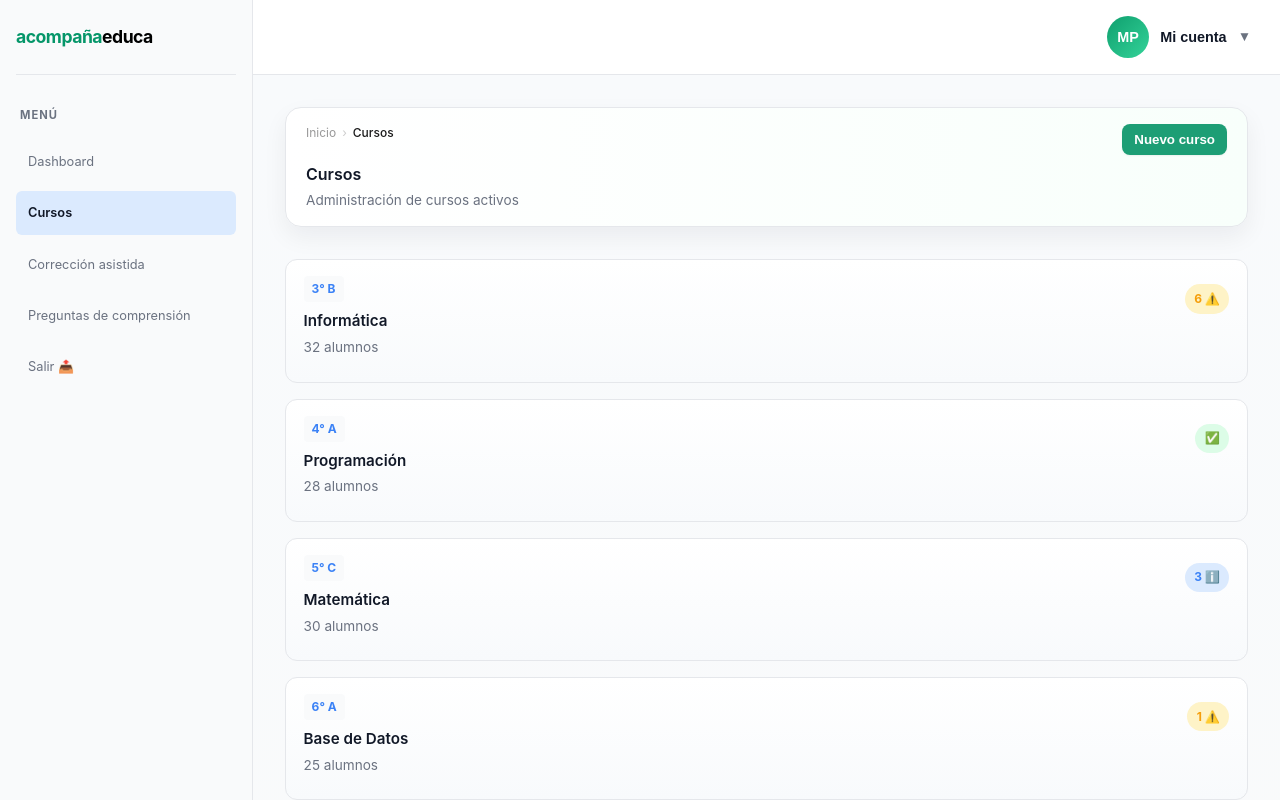
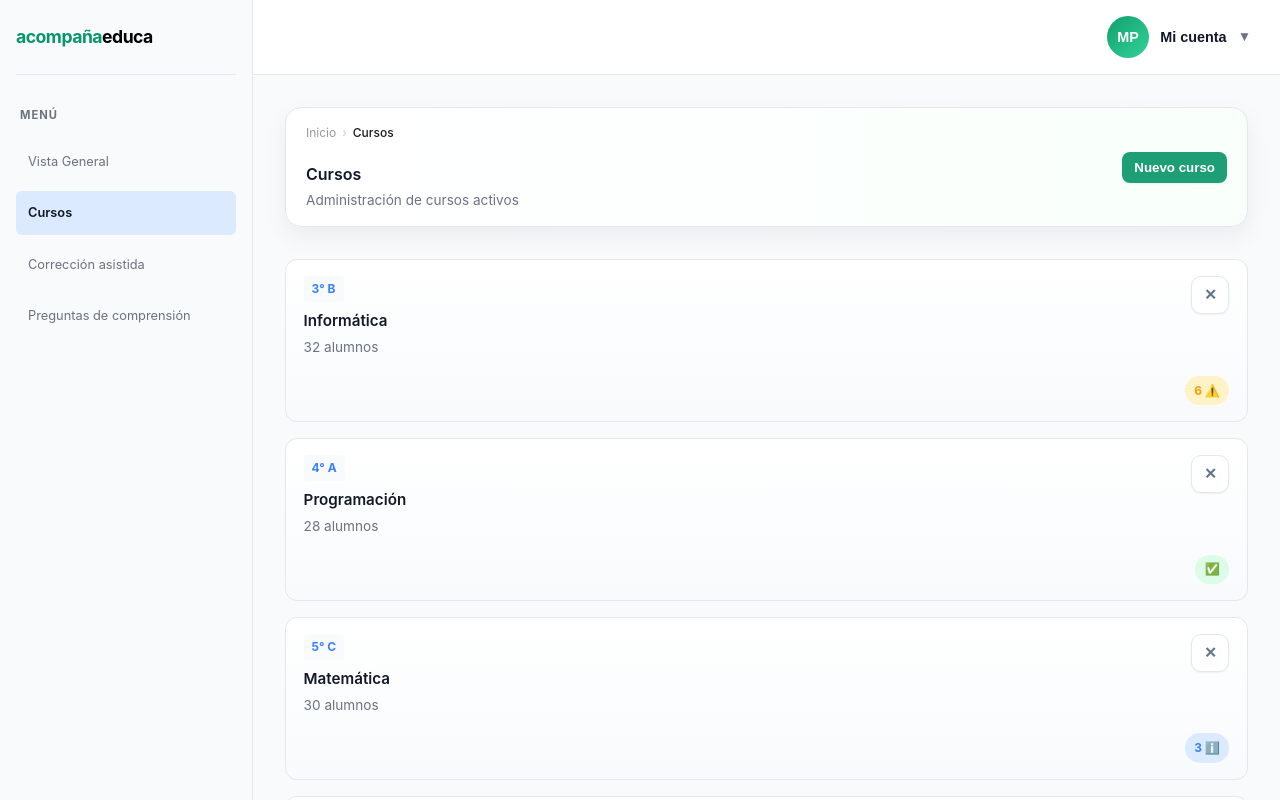
Before and after one commit to thomiperezz/TPO-Seminario-G2, a React (Vite) app: page /course in a window 1280 px wide. Shown: the top 800 px of the page. Built offline with nearby package versions, Linux system fonts and the light colour scheme.

Commit message:
actualizacion de pantallas

```diff
--- a/src/assets/styles/global.css
+++ b/src/assets/styles/global.css
@@ -55,8 +55,9 @@
   box-shadow: 0 10px 24px rgba(15, 23, 42, 0.06);
   display: flex;
   justify-content: space-between;
-  align-items: flex-start;
+  align-items: center;
   margin-bottom: 2rem;
+  gap: 1rem;
 }
 
 .app-header-title {
@@ -311,6 +312,83 @@ body {
   gap: 1rem;
 }
 
+.delete-modal-overlay {
+  position: fixed;
+  inset: 0;
+  background: rgba(15, 23, 42, 0.55);
+  display: flex;
+  align-items: center;
+  justify-content: center;
+  z-index: 1000;
+}
+
+.delete-modal {
+  width: min(420px, 90vw);
+  background: #fff;
+  border-radius: 16px;
+  padding: 24px;
+  box-shadow: 0 18px 40px rgba(15, 23, 42, 0.18);
+  text-align: center;
+}
+
+.delete-modal-icon {
+  width: 52px;
+  height: 52px;
+  margin: 0 auto 12px;
+  border-radius: 999px;
+  background: #fef3c7;
+  color: #d97706;
+  display: flex;
+  align-items: center;
+  justify-content: center;
+  font-size: 1.5rem;
+  font-weight: 700;
+}
+
+.delete-modal-title {
+  margin: 0;
+  font-size: 1rem;
+  font-weight: 700;
+  color: #0f172a;
+}
+
+.delete-modal-text {
+  margin: 10px 0 18px;
+  font-size: 0.9rem;
+  color: #475569;
+  line-height: 1.4;
+}
+
+.delete-modal-actions {
+  display: flex;
+  justify-content: center;
+  gap: 10px;
+}
+
+.delete-modal-button {
+  border: none;
+  border-radius: 10px;
+  padding: 0.7rem 1rem;
+  font-size: 0.9rem;
+  font-weight: 600;
+  cursor: pointer;
+  transition: transform 0.15s ease;
+}
+
+.delete-modal-button:hover {
+  transform: translateY(-1px);
+}
+
+.delete-modal-button--cancel {
+  background: #eef2ff;
+  color: #1e3a8a;
+}
+
+.delete-modal-button--confirm {
+  background: #dc2626;
+  color: #fff;
+}
+
 .course-card {
   padding: 1rem 1.1rem;
   border-radius: 12px;
@@ -325,6 +403,49 @@ body {
   border-color: var(--color-accent);
   transform: translateY(-1px);
   box-shadow: 0 10px 18px rgba(15, 23, 42, 0.06);
+}
+
+.course-card-content {
+  flex: 1;
+}
+
+.course-card-actions {
+  display: flex;
+  flex-direction: column;
+  align-items: flex-end;
+  gap: 0.5rem;
+}
+
+.course-delete-btn {
+  width: 38px;
+  height: 38px;
+  display: inline-flex;
+  align-items: center;
+  justify-content: center;
+  background: #fff;
+  border: 1px solid #e2e8f0;
+  color: #64748b;
+  border-radius: 10px;
+  cursor: pointer;
+  transition: all 0.2s ease;
+  box-shadow: 0 1px 2px rgba(15, 23, 42, 0.06);
+}
+
+.course-delete-btn:hover {
+  background: #fff1f2;
+  color: #dc2626;
+  border-color: #fecaca;
+}
+
+.course-delete-icon {
+  font-size: 0.95rem;
+  font-weight: 700;
+}
+
+.course-card-footer {
+  display: flex;
+  justify-content: flex-end;
+  margin-top: 0.65rem;
 }
 
 /* Botón agregar curso (reemplaza el texto de bienvenida) */
--- a/src/components/course/CourseCard.jsx
+++ b/src/components/course/CourseCard.jsx
@@ -1,17 +1,49 @@
-//import React from 'react';
 import '../../assets/styles/global.css';
 import { useNavigate } from 'react-router-dom';
 
-const CourseCard = ({ code, name, info, alerts, alertType = 'info' }) => {
+const CourseCard = ({ id, code, name, info, alerts, alertType = 'info', onDelete }) => {
   const navigate = useNavigate();
+
+  const handleDelete = (event) => {
+    event.stopPropagation();
+    onDelete?.(id, name);
+  };
+
+  const handleOpenCourse = () => {
+    navigate('/detalle-curso', {
+      state: {
+        course: {
+          id,
+          code,
+          name,
+          info,
+          alerts,
+          alertType,
+        },
+      },
+    });
+  };
+
   return (
-    <div className="course-card" onClick={() => navigate('/detalle-curso')}>
+    <div className="course-card" onClick={handleOpenCourse}>
       <div className="course-header">
-          <div>
+        <div className="course-card-content">
           <div className="course-code">{code}</div>
           <p className="course-name">{name}</p>
           <p className="course-info">{info}</p>
         </div>
+        <div className="course-card-actions">
+          <button
+            type="button"
+            className="course-delete-btn"
+            onClick={handleDelete}
+            aria-label={`Eliminar curso ${name}`}
+          >
+            <span className="course-delete-icon">✕</span>
+          </button>
+        </div>
+      </div>
+      <div className="course-card-footer">
         <div className={`course-alerts ${alertType}`}>
           {alerts}
         </div>
--- a/src/config/menuConfig.jsx
+++ b/src/config/menuConfig.jsx
@@ -1,7 +1,7 @@
 export const menuItems = [
   {
     key: 'dashboard',
-    label: 'Dashboard',
+    label: 'Vista General',
     path: '/dashboard',
   },
   {
@@ -18,10 +18,5 @@ export const menuItems = [
     key: 'checkquestions',
     label: 'Preguntas de comprensión',
     path: '/preguntas-comprensión',
-  },
-  {
-    key: 'exit',
-    label: 'Salir  📤',
-    path: '/',
-  },
+  }
 ];
--- a/src/pages/Course.jsx
+++ b/src/pages/Course.jsx
@@ -1,13 +1,14 @@
+import { useEffect, useState } from 'react';
 import { useNavigate } from 'react-router-dom';
 import MainLayout from '../layouts/MainLayout';
 import Header from '../components/Header';
 import CourseCard from '../components/course/CourseCard';
 
-const Course = () => {
-  const navigate = useNavigate();
+const STORAGE_KEY = 'cursos-app';
 
-  const courses = [
+const initialCourses = [
   {
+    id: 'default-1',
     code: '3° B',
     name: 'Informática',
     info: '32 alumnos',
@@ -15,6 +16,7 @@ const Course = () => {
     alertType: 'warning'
   },
   {
+    id: 'default-2',
     code: '4° A',
     name: 'Programación',
     info: '28 alumnos',
@@ -22,6 +24,7 @@ const Course = () => {
     alertType: 'success'
   },
   {
+    id: 'default-3',
     code: '5° C',
     name: 'Matemática',
     info: '30 alumnos',
@@ -29,6 +32,7 @@ const Course = () => {
     alertType: 'info'
   },
   {
+    id: 'default-4',
     code: '6° A',
     name: 'Base de Datos',
     info: '25 alumnos',
@@ -36,6 +40,46 @@ const Course = () => {
     alertType: 'warning'
   }
 ];
+
+const Course = () => {
+  const navigate = useNavigate();
+  const [courses, setCourses] = useState(() => {
+    const savedCourses = localStorage.getItem(STORAGE_KEY);
+
+    if (!savedCourses) {
+      return initialCourses;
+    }
+
+    try {
+      return JSON.parse(savedCourses);
+    } catch {
+      return initialCourses;
+    }
+  });
+  const [courseToDelete, setCourseToDelete] = useState(null);
+
+  useEffect(() => {
+    localStorage.setItem(STORAGE_KEY, JSON.stringify(courses));
+  }, [courses]);
+
+  const handleDeleteCourse = (courseId, courseName) => {
+    setCourseToDelete({ id: courseId, name: courseName });
+  };
+
+  const confirmDeleteCourse = () => {
+    if (!courseToDelete) {
+      return;
+    }
+
+    setCourses((prevCourses) =>
+      prevCourses.filter((course) => course.id !== courseToDelete.id)
+    );
+    setCourseToDelete(null);
+  };
+
+  const cancelDeleteCourse = () => {
+    setCourseToDelete(null);
+  };
 
   return (
     <MainLayout>
@@ -54,15 +98,40 @@ const Course = () => {
           }
         ]}
       />
+
+      {courseToDelete && (
+        <div className="delete-modal-overlay" onClick={cancelDeleteCourse}>
+          <div className="delete-modal" onClick={(event) => event.stopPropagation()}>
+            <div className="delete-modal-icon">!</div>
+            <h3 className="delete-modal-title">¿Desea eliminar el curso?</h3>
+            <p className="delete-modal-text">
+              Está a punto de eliminar <strong>{courseToDelete.name}</strong>.
+              <br />
+              ¿Quiere eliminar el curso?
+            </p>
+            <div className="delete-modal-actions">
+              <button className="delete-modal-button delete-modal-button--cancel" onClick={cancelDeleteCourse}>
+                Volver
+              </button>
+              <button className="delete-modal-button delete-modal-button--confirm" onClick={confirmDeleteCourse}>
+                Confirmar
+              </button>
+            </div>
+          </div>
+        </div>
+      )}
+
       <div className="course-list">
         {courses.map((course) => (
           <CourseCard
-            key={`${course.code}-${course.name}`}
+            key={course.id}
+            id={course.id}
             code={course.code}
             name={course.name}
             info={course.info}
             alerts={course.alerts}
             alertType={course.alertType}
+            onDelete={handleDeleteCourse}
           />
         ))}
       </div>
--- a/src/pages/Dashboard.jsx
+++ b/src/pages/Dashboard.jsx
@@ -1,11 +1,78 @@
-import React from 'react';
+import { useEffect, useState } from 'react';
 import MainLayout from '../layouts/MainLayout';
 import Header from '../components/Header';
 import StatCard from '../components/ui/StatCard.jsx';
 import ActivityItem from '../components/ui/ActivityItem.jsx';
 import CourseCard from '../components/course/CourseCard.jsx';
 
+const STORAGE_KEY = 'cursos-app';
+
+const initialCourses = [
+  {
+    id: 'default-1',
+    code: '3° B',
+    name: 'Informática',
+    info: '32 alumnos',
+    alerts: '6 ⚠️',
+    alertType: 'warning'
+  },
+  {
+    id: 'default-2',
+    code: '4° A',
+    name: 'Programación',
+    info: '28 alumnos',
+    alerts: '✅',
+    alertType: 'success'
+  },
+  {
+    id: 'default-3',
+    code: '5° C',
+    name: 'Matemática',
+    info: '30 alumnos',
+    alerts: '3 ℹ️',
+    alertType: 'info'
+  }
+];
+
 const Dashboard = () => {
+  const [courses, setCourses] = useState(() => {
+    const savedCourses = localStorage.getItem(STORAGE_KEY);
+
+    if (!savedCourses) {
+      return initialCourses;
+    }
+
+    try {
+      return JSON.parse(savedCourses);
+    } catch {
+      return initialCourses;
+    }
+  });
+  const [courseToDelete, setCourseToDelete] = useState(null);
+
+  useEffect(() => {
+    localStorage.setItem(STORAGE_KEY, JSON.stringify(courses));
+  }, [courses]);
+
+  const handleDeleteCourse = (courseId, courseName) => {
+    setCourseToDelete({ id: courseId, name: courseName });
+  };
+
+  const confirmDeleteCourse = () => {
+    if (!courseToDelete) {
+      return;
+    }
+
+    setCourses((prevCourses) =>
+      prevCourses.filter((course) => course.id !== courseToDelete.id)
+    );
+    setCourseToDelete(null);
+  };
+
+  const cancelDeleteCourse = () => {
+    setCourseToDelete(null);
+  };
+
   return (
     <MainLayout>
       <Header
@@ -20,6 +87,28 @@ const Dashboard = () => {
           }
         ]}
       />
+
+      {courseToDelete && (
+        <div className="delete-modal-overlay" onClick={cancelDeleteCourse}>
+          <div className="delete-modal" onClick={(event) => event.stopPropagation()}>
+            <div className="delete-modal-icon">!</div>
+            <h3 className="delete-modal-title">¿Desea eliminar el curso?</h3>
+            <p className="delete-modal-text">
+              Está a punto de eliminar <strong>{courseToDelete.name}</strong>.
+              <br />
+              ¿Quiere eliminar el curso?
+            </p>
+            <div className="delete-modal-actions">
+              <button className="delete-modal-button delete-modal-button--cancel" onClick={cancelDeleteCourse}>
+                Volver
+              </button>
+              <button className="delete-modal-button delete-modal-button--confirm" onClick={confirmDeleteCourse}>
+                Confirmar
+              </button>
+            </div>
+          </div>
+        </div>
+      )}
 
       <div className="stats-grid">
         <StatCard
@@ -83,31 +172,18 @@ const Dashboard = () => {
           </h2>
 
           <div className="course-list">
-
-            <CourseCard
-              code="3° B"
-              name="Informática"
-              info="32 alumnos"
-              alerts="6 ⚠️"
-              alertType="warning"
-            />
-
-            <CourseCard
-              code="4° A"
-              name="Programación"
-              info="28 alumnos"
-              alerts="✅"
-              alertType="success"
-            />
-
-            <CourseCard
-              code="5° C"
-              name="Matemática"
-              info="30 alumnos"
-              alerts="3 ℹ️"
-              alertType="info"
-            />
-
+            {courses.map((course) => (
+              <CourseCard
+                key={course.id}
+                id={course.id}
+                code={course.code}
+                name={course.name}
+                info={course.info}
+                alerts={course.alerts}
+                alertType={course.alertType}
+                onDelete={handleDeleteCourse}
+              />
+            ))}
           </div>
         </div>
       </div>
--- a/src/pages/DetalleCurso.jsx
+++ b/src/pages/DetalleCurso.jsx
@@ -1,6 +1,6 @@
 //import React from 'react';
 import { useState } from 'react';
-import { useNavigate } from 'react-router-dom';
+import { useLocation, useNavigate } from 'react-router-dom';
 
 import Sidebar from '../components/navigation/Sidebar';
 import NavRuta from '../components/navigation/NavRuta';
@@ -14,6 +14,17 @@ import DetectedPatterns from '../components/course/DetectedPatterns';
 
 const DetalleCurso = () => {
   const navigate = useNavigate();
+  const location = useLocation();
+
+  const course = location.state?.course || {
+    code: '3° B',
+    name: 'Informática',
+    info: '32 alumnos',
+    alerts: '6 ⚠️',
+    alertType: 'warning'
+  };
+
+  const courseLabel = `${course.code} — ${course.name}`;
 
   const alumnos = [
     { iniciales: 'MG', nombre: 'Martina García', ultima: 'hace 2h', alertas: 1, tipo: 'amarillo', textoInsignia: '1 ⚠️', bg: '#E6F1FB', color: '#185FA5' },
@@ -55,11 +66,11 @@ const DetalleCurso = () => {
       <main className='course-detail-main'>
         <NavRuta items={[
           { label: 'Cursos', ruta: '/course' },
-          { label: '3° B — Informática' },
+          { label: courseLabel },
         ]} />
 
         <div className='course-detail-header'>
-          <h1 className='course-detail-title'>3° B — Informática</h1>
+          <h1 className='course-detail-title'>{courseLabel}</h1>
           <button
             onClick={() => navigate('/nueva-actividad')}
             className='new-activity-btn'
--- a/src/pages/NuevoCurso.jsx
+++ b/src/pages/NuevoCurso.jsx
@@ -3,6 +3,8 @@ import { useNavigate } from 'react-router-dom';
 import Sidebar from '../components/navigation/Sidebar';
 import NavRuta from '../components/navigation/NavRuta';
 import ToggleSwitch from '../components/ui/ToggleSwitch';
+
+const STORAGE_KEY = 'cursos-app';
 
 const NuevoCurso = () => {
   const navigate = useNavigate();
@@ -13,6 +15,46 @@ const NuevoCurso = () => {
     cambiosComplejidad: true,
     preguntasAutomaticas: false,
   });
+  const [cursoData, setCursoData] = useState({
+    nombre: '',
+    materia: 'Informática',
+    anio: '3°',
+    division: 'B',
+    turno: 'Mañana'
+  });
+
+  const handleInputChange = (field, value) => {
+    setCursoData((prev) => ({
+      ...prev,
+      [field]: value,
+    }));
+  };
+
+  const handleCreateCourse = () => {
+    const nombre = cursoData.nombre.trim();
+
+    if (!nombre) {
+      alert('Ingresá el nombre del curso antes de crearlo.');
+      return;
+    }
+
+    const newCourse = {
+      id: typeof crypto !== 'undefined' && crypto.randomUUID
+        ? crypto.randomUUID()
+        : `${Date.now()}-${Math.random().toString(36).slice(2)}`,
+      code: `${cursoData.anio} ${cursoData.division}`,
+      name: nombre,
+      info: `${cursoData.turno} · ${cursoData.materia}`,
+      alerts: '✅',
+      alertType: 'success'
+    };
+
+    const savedCourses = JSON.parse(localStorage.getItem(STORAGE_KEY) || '[]');
+    const updatedCourses = [newCourse, ...savedCourses];
+
+    localStorage.setItem(STORAGE_KEY, JSON.stringify(updatedCourses));
+    navigate('/course');
+  };
 
   return (
     <div style={{ display: 'flex', height: '100vh' }}>
@@ -30,11 +72,20 @@ const NuevoCurso = () => {
             <div style={{ fontSize: '13px', fontWeight: '500', marginBottom: '14px' }}>Información del curso</div>
             <div style={{ marginBottom: '16px' }}>
               <label style={{ fontSize: '12px', color: '#666', display: 'block', marginBottom: '6px', fontWeight: '500' }}>Nombre del curso</label>
-              <input style={{ width: '100%', padding: '8px 12px', borderRadius: '8px', border: '0.5px solid #ccc', fontSize: '13px', boxSizing: 'border-box' }} placeholder="Ej: 3° B — Informática" />
+              <input
+                value={cursoData.nombre}
+                onChange={(e) => handleInputChange('nombre', e.target.value)}
+                style={{ width: '100%', padding: '8px 12px', borderRadius: '8px', border: '0.5px solid #ccc', fontSize: '13px', boxSizing: 'border-box' }}
+                placeholder="Ej: 3° B — Informática"
+              />
             </div>
             <div style={{ marginBottom: '16px' }}>
               <label style={{ fontSize: '12px', color: '#666', display: 'block', marginBottom: '6px', fontWeight: '500' }}>Materia</label>
-              <select style={{ width: '100%', padding: '8px 12px', borderRadius: '8px', border: '0.5px solid #ccc', fontSize: '13px' }}>
+              <select
+                value={cursoData.materia}
+                onChange={(e) => handleInputChange('materia', e.target.value)}
+                style={{ width: '100%', padding: '8px 12px', borderRadius: '8px', border: '0.5px solid #ccc', fontSize: '13px' }}
+              >
                 <option>Informática</option>
                 <option>Tecnologías de la Información</option>
                 <option>Programación</option>
@@ -45,20 +96,32 @@ const NuevoCurso = () => {
             <div style={{ display: 'grid', gridTemplateColumns: '1fr 1fr', gap: '12px', marginBottom: '16px' }}>
               <div>
                 <label style={{ fontSize: '12px', color: '#666', display: 'block', marginBottom: '6px', fontWeight: '500' }}>Año</label>
-                <select style={{ width: '100%', padding: '8px 12px', borderRadius: '8px', border: '0.5px solid #ccc', fontSize: '13px' }}>
-                  <option>1°</option><option>2°</option><option selected>3°</option><option>4°</option><option>5°</option>
+                <select
+                  value={cursoData.anio}
+                  onChange={(e) => handleInputChange('anio', e.target.value)}
+                  style={{ width: '100%', padding: '8px 12px', borderRadius: '8px', border: '0.5px solid #ccc', fontSize: '13px' }}
+                >
+                  <option>1°</option><option>2°</option><option>3°</option><option>4°</option><option>5°</option>
                 </select>
               </div>
               <div>
                 <label style={{ fontSize: '12px', color: '#666', display: 'block', marginBottom: '6px', fontWeight: '500' }}>División</label>
-                <select style={{ width: '100%', padding: '8px 12px', borderRadius: '8px', border: '0.5px solid #ccc', fontSize: '13px' }}>
-                  <option>A</option><option selected>B</option><option>C</option><option>D</option>
+                <select
+                  value={cursoData.division}
+                  onChange={(e) => handleInputChange('division', e.target.value)}
+                  style={{ width: '100%', padding: '8px 12px', borderRadius: '8px', border: '0.5px solid #ccc', fontSize: '13px' }}
+                >
+                  <option>A</option><option>B</option><option>C</option><option>D</option>
                 </select>
               </div>
             </div>
             <div style={{ marginBottom: '16px' }}>
               <label style={{ fontSize: '12px', color: '#666', display: 'block', marginBottom: '6px', fontWeight: '500' }}>Turno</label>
-              <select style={{ width: '100%', padding: '8px 12px', borderRadius: '8px', border: '0.5px solid #ccc', fontSize: '13px' }}>
+              <select
+                value={cursoData.turno}
+                onChange={(e) => handleInputChange('turno', e.target.value)}
+                style={{ width: '100%', padding: '8px 12px', borderRadius: '8px', border: '0.5px solid #ccc', fontSize: '13px' }}
+              >
                 <option>Mañana</option><option>Tarde</option><option>Noche</option>
               </select>
             </div>
@@ -89,7 +152,7 @@ const NuevoCurso = () => {
 
           <div style={{ display: 'flex', gap: '8px' }}>
             <button onClick={() => navigate('/course')} style={{ padding: '7px 14px', borderRadius: '8px', border: '0.5px solid #ccc', background: '#fff', fontSize: '13px', cursor: 'pointer' }}>Cancelar</button>
-            <button onClick={() => navigate('/course')} style={{ padding: '7px 14px', borderRadius: '8px', border: 'none', background: '#1D9E75', color: '#fff', fontSize: '13px', cursor: 'pointer', fontWeight: '500' }}>✓ Crear curso</button>
+            <button onClick={handleCreateCourse} style={{ padding: '7px 14px', borderRadius: '8px', border: 'none', background: '#1D9E75', color: '#fff', fontSize: '13px', cursor: 'pointer', fontWeight: '500' }}>✓ Crear curso</button>
           </div>
         </div>
       </main>
```
Also changed, not shown: src/components/navigation/TopBar.jsx (+22 -56 lines). Lines whose indentation alone changed are shown as unchanged.
